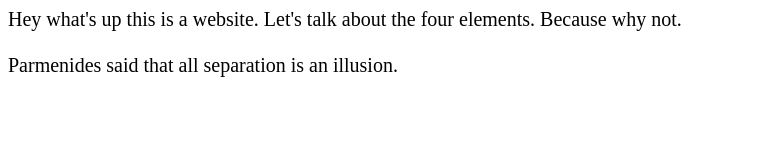
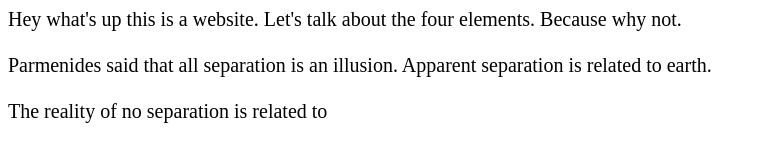
Before and after one commit to matthew8uwedu/website, a plain HTML site: page index.html in a window 1280 px wide. Shown: the whole page, without its empty margins (0-765 px from the left). Drawn offline with Linux system fonts and the light colour scheme.

Commit message:
Add files via upload

```diff
--- a/index.html
+++ b/index.html
@@ -10,6 +10,8 @@
 <p class = "main-text"> Hey what's up this is a website.
     Let's talk about the four elements. Because why not.  <br><br>
 
-    Parmenides said that all separation is an illusion.
+    Parmenides said that all separation is an illusion. Apparent separation is related to earth.  <br><br>
+
+    The reality of no separation is related to
 
 </p>
```
